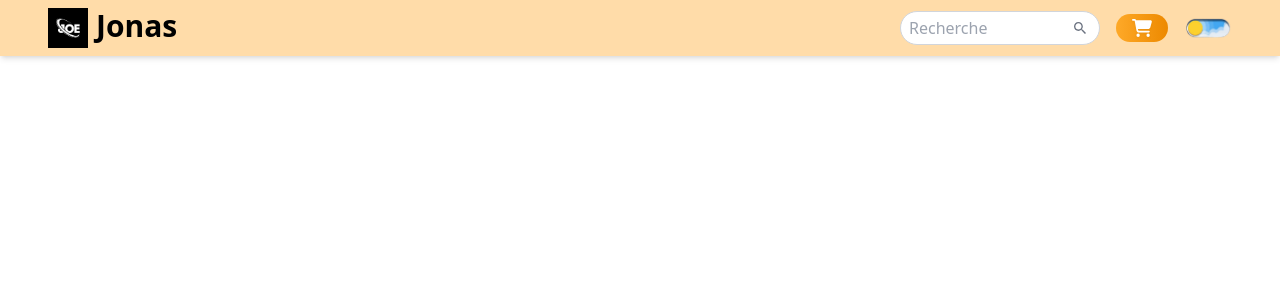
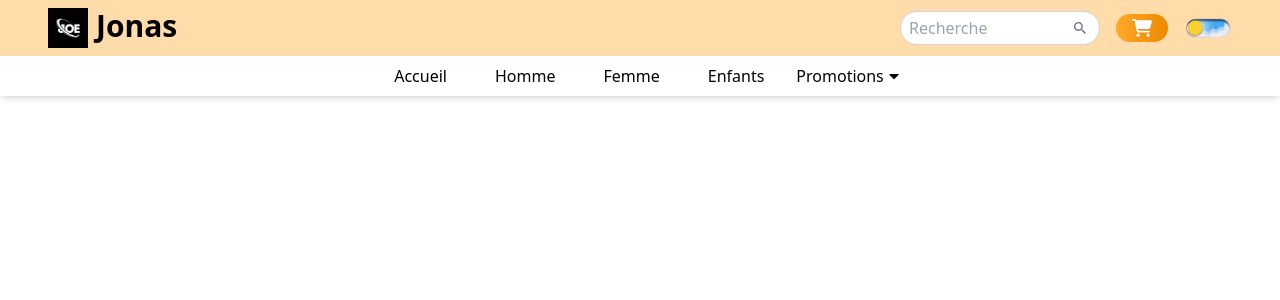
Before and after one commit to JoeLeDev/Shopping-site, a React (Vite) app: page / in a window 1280 px wide. Shown: the top 300 px of the page. Built offline with nearby package versions, Linux system fonts and the light colour scheme.

Commit message:
sections/pages

```diff
--- a/src/components/Navbar/Navbar.jsx
+++ b/src/components/Navbar/Navbar.jsx
@@ -1,8 +1,49 @@
 import Logo from "../../assets/Logo.jpeg";
 import { IoMdSearch } from "react-icons/io";
 import { FaCartShopping } from "react-icons/fa6";
+import { FaCaretDown } from "react-icons/fa";
 import  DarkMode  from "./DarkMode.jsx";
 
+const Menu = [
+    {
+        id: 1,
+        name: "Accueil",
+        link: "#",
+    },
+    {
+        id: 2,
+        name: "Homme",
+        link: "#",
+    },
+    {
+        id: 3,
+        name: "Femme",
+        link: "#",
+    },
+    {
+        id: 4,
+        name: "Enfants",
+        link: "#",
+    },
+    ];
+const DropdownLinks = [
+    {
+        id: 1,
+        name: "Soldes Homme",
+        link: "/#",
+    },
+    {
+        id: 2,
+        name: "Soldes Femme",
+        link: "/#",
+    },
+    {
+        id: 3,
+        name: "Soldes Enfants",
+        link: "/#",
+    },
+
+    ];
 const Navbar = () => {
   return (
 
@@ -25,7 +66,8 @@
                 placeholder="Recherche"
                 className="w-[200px] sm:w-[200px]
                 group-hover:w-[300px]
-                transition duration-300 rounded-full border border-gray-300 px-2 py-1 focus:outline-none focus:border-1 focus:border-primary"
+                transition duration-300 rounded-full border border-gray-300 px-2 py-1 focus:outline-none focus:border-1 focus:border-primary
+                dark:bg-gray-800 dark:border-gray-500 dark:text-white"
               />
               <IoMdSearch
               className="text-gray-500 group-hover:text-primary absolute top-1/2 -translate-y-1/2 right-3 "/>
@@ -49,8 +91,46 @@
           </div>
         </div>
       </div>
+      </div>
       {/* lower Navbar */}
-      <div></div>
+      <div className="flex justify-center">
+        <ul className="sm:flex hidden items-center gap-4">
+            {
+                Menu.map((data)=>(
+                    <li key={data.id} >
+                        <a href={data.link} className="inline-block px-4
+                     hover:text-primary duration-200">
+                        {data.name}</a>
+                    </li>
+                ))}
+                {/* Burger */}
+                <li className="group relative cursor-pointer">
+                    <a
+                    href="#"
+                    className="flex items-center gap-[2px] py-2">
+                        Promotions
+                        <span>
+                            <FaCaretDown
+                            className="transition-all
+                             duration-200
+                            group-hover:rotate-180"/>
+                        </span>
+                    </a>
+                <div className="absolute z-[9999] hidden group-hover:block w-[150px] rounded-md
+                bg-white p-2 text-black shadow-md" >
+                    <ul>
+                        {DropdownLinks.map((data) => (
+                            <li key={data.id}>
+                                <a href={data.link}
+                                className="inline-block w-full rounded-md p-2 hover:bg-primary/20">
+                                    {data.name}
+                                </a>
+                            </li>
+                        ))}
+                    </ul>
+                </div>
+                </li>
+        </ul>
     </div>
     </div>
   );
```
